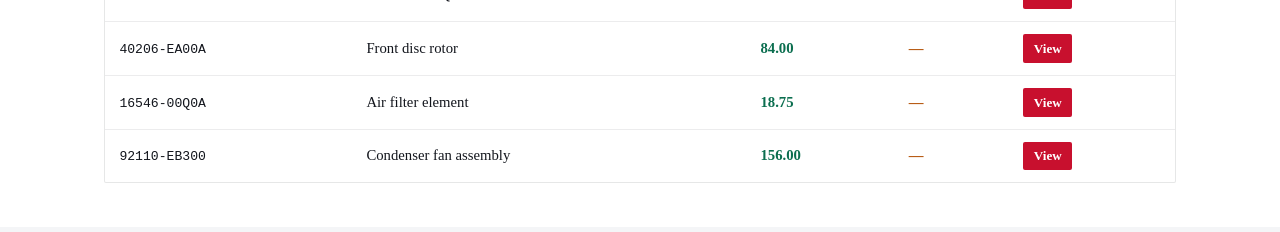
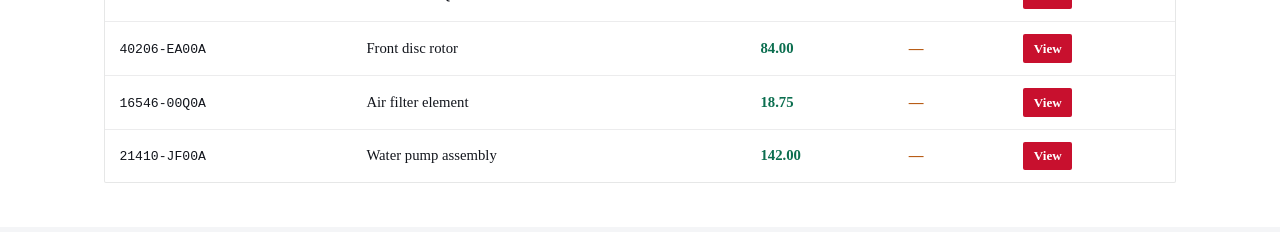
Before and after one commit to Vanguduza/Nissan-Gtr-Auto, a Next.js app in the folder apps/web/: page / in a window 1280 px wide. Shown: the part 1160-1392 px from the top of the page. Built offline with nearby package versions, Linux system fonts and the light colour scheme; no server answers.

Commit message:
auto-sync: 2026-07-24 00:00:38

```diff
--- a/apps/web/app/(storefront)/page.tsx
+++ b/apps/web/app/(storefront)/page.tsx
@@ -33,9 +33,9 @@ const productStubs = [
     zig: "—",
   },
   {
-    sku: "92110-EB300",
-    name: "Condenser fan assembly",
-    usd: "156.00",
+    sku: "21410-JF00A",
+    name: "Water pump assembly",
+    usd: "142.00",
     zig: "—",
   },
 ];
```
